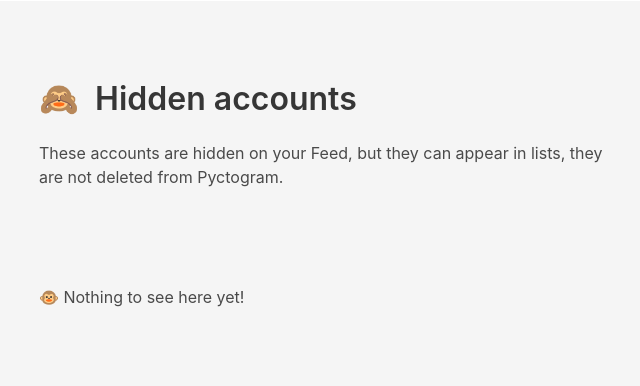
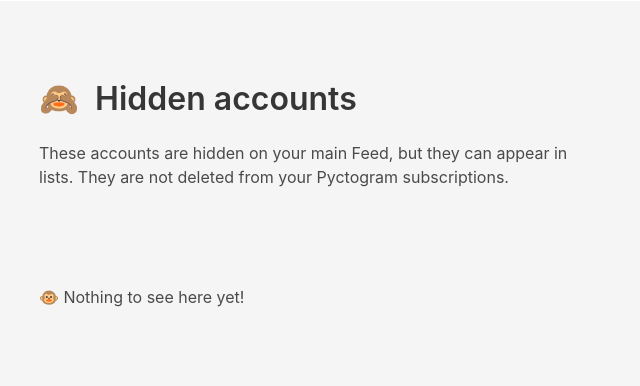
Before and after one commit to joachimesque/Pyctogram, a Python web app: template pyctogram/templates/feed/hidden.html in a window 1280 px wide. Shown: the part 63-449 px from the top of the page, without its empty margins (319-959 px from the left). Run offline with Jinja, Linux system fonts and the light colour scheme; the template is opened without the code that fills it, so the values that code supplies are empty.

Commit message:
Update hidden.html

```diff
--- a/pyctogram/templates/feed/hidden.html
+++ b/pyctogram/templates/feed/hidden.html
@@ -8,7 +8,7 @@
     </h1>
   </div>
 
-  <p>These accounts are hidden on your Feed, but they can appear in lists, they are not deleted from Pyctogram.</p>
+  <p>These accounts are hidden on your main Feed, but they can appear in lists. They are not deleted from your Pyctogram subscriptions.</p>
 {% endblock %}
 
 {% block content %}
```
